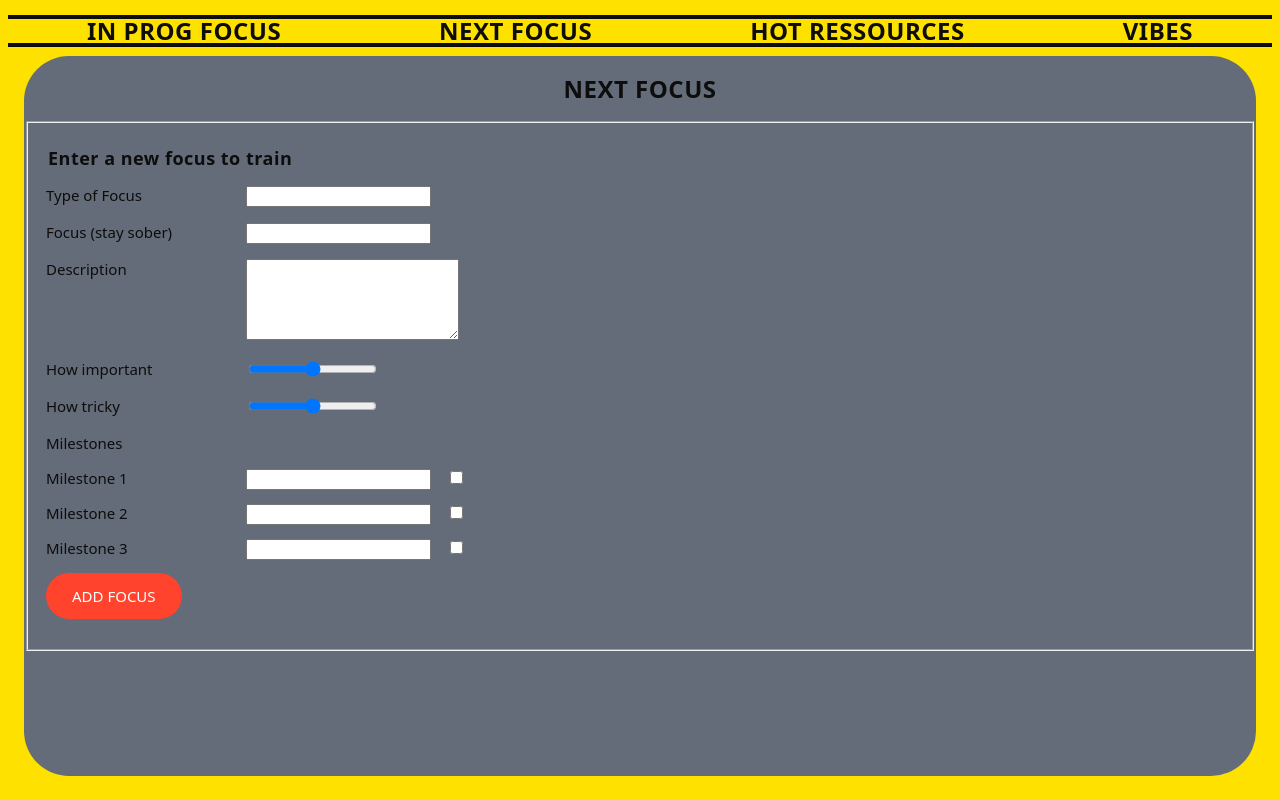
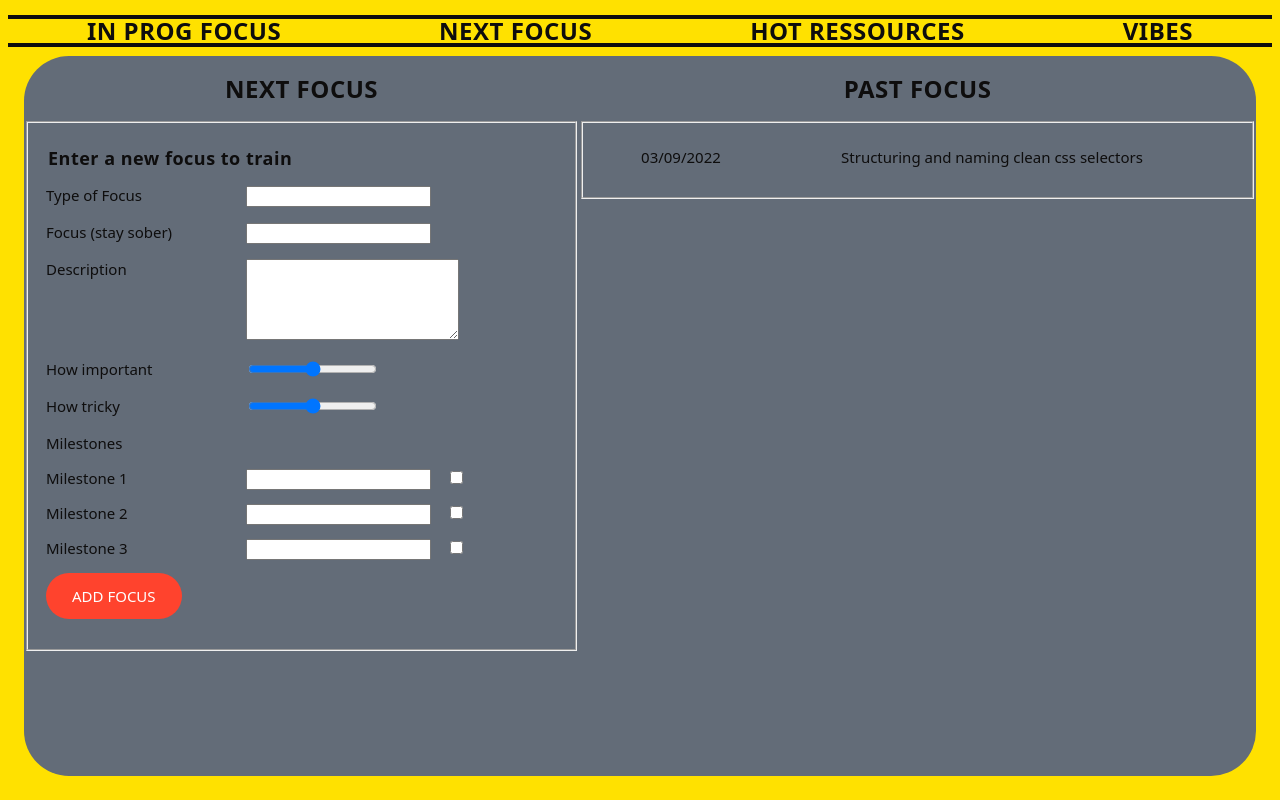
Before and after one commit to AliochaBada/TestingPot, a plain HTML site: page pg2.html in a window 1280 px wide. Drawn offline with Linux system fonts and the light colour scheme.

Commit message:
add section Past FOcus on page Next Focus

```diff
--- a/pg2.html
+++ b/pg2.html
@@ -22,15 +22,19 @@
 
         <div class="bg">
 
-            <h1 class="H1">NEXT FOCUS</h1>
+            <div class="H1-col2">
+
+                <div class="H1__col1">
+
+                    <h1 >NEXT FOCUS</h1>
 
                         <form class="H1__Form" method="post">
+
                             <fieldset>
                                 <h2>
                                     <legend>Enter a new focus to train</legend>
                                 </h2>
                                     <h3>
-
                                         <p>
 
                                             <label for="focus-type-choice">Type of Focus</label>
@@ -101,6 +105,17 @@
 
                         </form>
                 </div>
+
+                <div class="H1__col2">
+                    <h1 >PAST FOCUS</h1>
+                    <fieldset>
+                        <h3>
+                            <ul><span class="H3-200px">03/09/2022</span>Structuring and naming clean css selectors</ul>
+                        </h3>
+                    </fieldset>
+                </div>
+            </div>
+        </div>
     </div>
 
 
--- a/style.css
+++ b/style.css
@@ -83,6 +83,21 @@ h1{
     letter-spacing: 0.5px;
 }
 
+
+.H1-col2{
+    display:grid;
+    columns : 50%,50%;
+}
+
+
+.H1__col1{
+    grid-column : 1/2;
+}
+
+.H1__col2{
+    grid-column : 2/3;
+}
+
 h2{
         color: #0e0d0d;
         font-size: 18px;
@@ -112,7 +127,7 @@ h3{
 
 }
 
-label{
+.H3-200px,label{
     display: block;
     width:200px;
     float:left;
```
Also changed, not shown: index.html (+3 -2 lines). Lines whose indentation alone changed are shown as unchanged.
